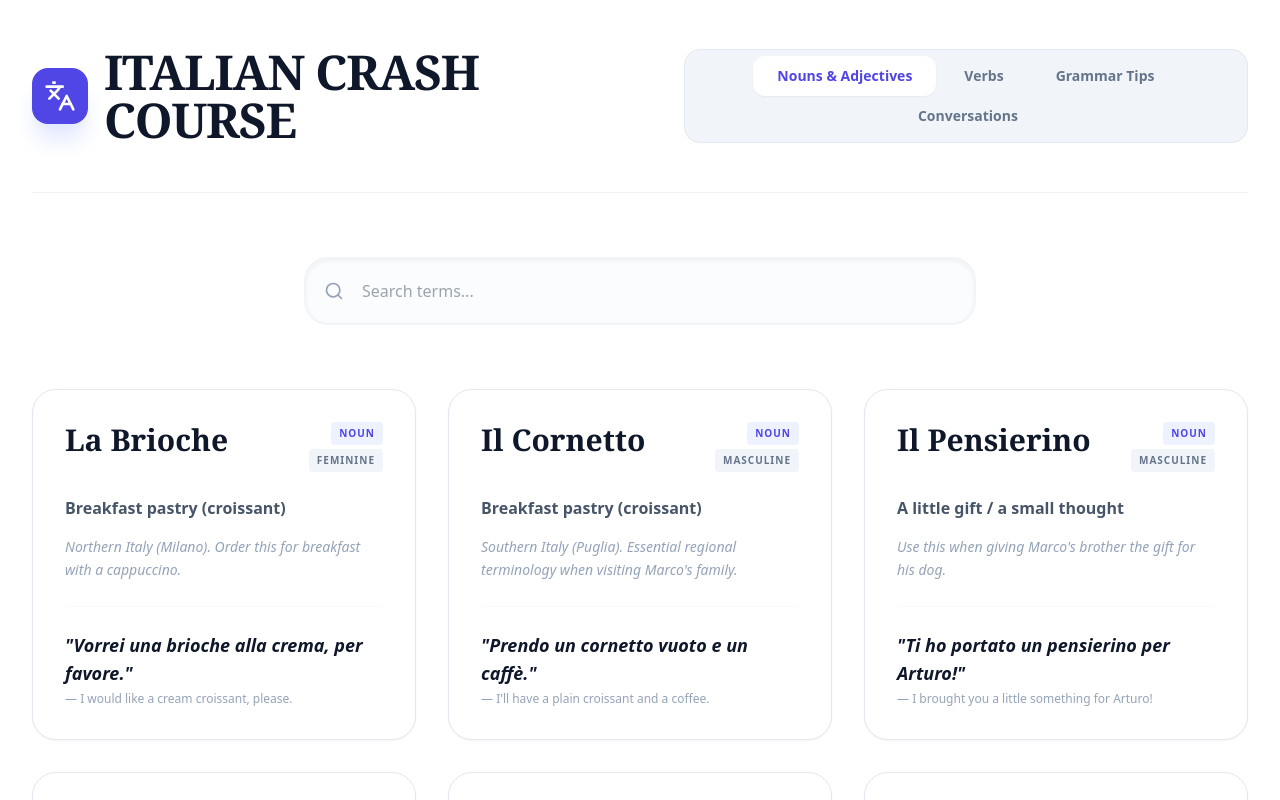
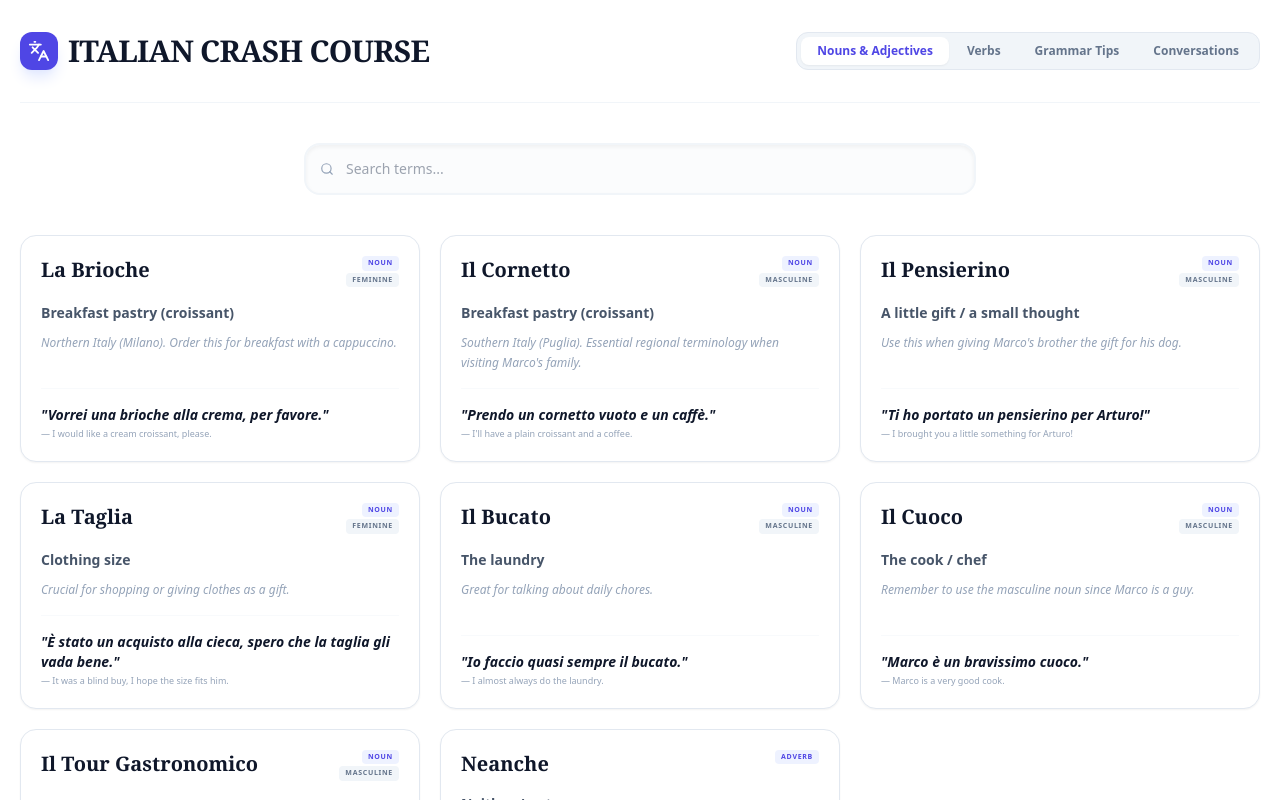
Before and after one commit to kxxxx-hi/italian-crash-course, a Next.js app: page / in a window 1280 px wide. Shown: the top 800 px of the page. Built offline with nearby package versions, Linux system fonts and the light colour scheme.

Commit message:
Update page.tsx

```diff
--- a/app/page.tsx
+++ b/app/page.tsx
@@ -229,23 +229,23 @@ const CONVERSATIONS = [
 
 const VerbDetail = ({ verb, onBack }: { verb: any; onBack: () => void }) => (
   <div className="animate-in fade-in slide-in-from-left-4 duration-500">
-    <button onClick={onBack} className="flex items-center gap-2 text-indigo-600 font-bold mb-8 hover:underline">
-      <ChevronLeft size={20} /> Torna alla lista
+    <button onClick={onBack} className="flex items-center gap-1.5 text-indigo-600 text-sm font-bold mb-5 hover:underline">
+      <ChevronLeft size={14} /> Torna alla lista
     </button>
-    <div className="bg-white rounded-3xl border border-slate-200 p-8 shadow-sm">
-      <h2 className="text-5xl font-serif font-black text-slate-900 mb-2">{verb.word}</h2>
-      <p className="text-slate-500 italic text-xl mb-8">{verb.meaning}</p>
-      <div className="grid grid-cols-1 md:grid-cols-2 lg:grid-cols-3 gap-12">
+    <div className="bg-white rounded-2xl border border-slate-200 p-5 shadow-sm">
+      <h2 className="text-3xl font-serif font-black text-slate-900 mb-1.5">{verb.word}</h2>
+      <p className="text-slate-500 italic text-sm mb-5">{verb.meaning}</p>
+      <div className="grid grid-cols-1 md:grid-cols-2 lg:grid-cols-3 gap-8">
         {Object.entries(verb.conjugations).map(([tense, forms]: [string, any]) => (
           <div key={tense}>
-            <h3 className="text-xs uppercase tracking-[0.2em] font-black text-indigo-600 mb-6 border-b border-indigo-50 pb-2">
+            <h3 className="text-[9px] uppercase tracking-[0.2em] font-black text-indigo-600 mb-4 border-b border-indigo-50 pb-1.5">
               {tense.replace(/([A-Z])/g, ' $1')}
             </h3>
-            <div className="space-y-4 font-sans">
+            <div className="space-y-2.5 font-sans">
               {forms.map((form: string, i: number) => (
-                <div key={i} className="flex justify-between border-b border-slate-50 pb-2">
-                  <span className="text-slate-400 text-xs font-mono">{SUBJECTS[i]}</span>
-                  <span className="font-bold text-slate-800">{form}</span>
+                <div key={i} className="flex justify-between border-b border-slate-50 pb-1.5">
+                  <span className="text-slate-400 text-[9px] font-mono">{SUBJECTS[i]}</span>
+                  <span className="font-bold text-sm text-slate-800">{form}</span>
                 </div>
               ))}
             </div>
@@ -267,19 +267,19 @@ export default function ItalianCrashCourse() {
 
   return (
     <div className="min-h-screen bg-white text-slate-800 font-sans selection:bg-indigo-100">
-      <main className="max-w-7xl mx-auto px-4 sm:px-6 lg:px-8 py-12">
+      <main className="max-w-7xl mx-auto px-3 sm:px-4 lg:px-5 py-8">
 
         {/* Header */}
-        <header className="mb-16 border-b border-slate-100 pb-12">
-          <div className="flex flex-col md:flex-row items-center justify-between gap-8">
-            <div className="flex items-center gap-4">
-              <div className="bg-indigo-600 p-3 rounded-2xl text-white shadow-xl shadow-indigo-100">
-                <Languages size={32} />
+        <header className="mb-10 border-b border-slate-100 pb-8">
+          <div className="flex flex-col md:flex-row items-center justify-between gap-5">
+            <div className="flex items-center gap-2.5">
+              <div className="bg-indigo-600 p-2 rounded-xl text-white shadow-lg shadow-indigo-100">
+                <Languages size={22} />
               </div>
-              <h1 className="text-5xl font-serif font-black text-slate-900 tracking-tight uppercase">Italian Crash Course</h1>
+              <h1 className="text-3xl font-serif font-black text-slate-900 tracking-tight uppercase">Italian Crash Course</h1>
             </div>
 
-            <nav className="flex flex-wrap justify-center space-x-1 bg-slate-100 p-1.5 rounded-2xl border border-slate-200">
+            <nav className="flex flex-wrap justify-center space-x-0.5 bg-slate-100 p-1 rounded-xl border border-slate-200">
               {[
                 { id: "lessico", label: "Nouns & Adjectives" },
                 { id: "verbi", label: "Verbs" },
@@ -289,7 +289,7 @@ export default function ItalianCrashCourse() {
                 <button
                   key={tab.id}
                   onClick={() => { setActiveTab(tab.id); setSelectedVerb(null); }}
-                  className={`px-6 py-2.5 text-sm font-black rounded-xl transition-all ${
+                  className={`px-4 py-1.5 text-xs font-black rounded-lg transition-all ${
                     activeTab === tab.id
                       ? "bg-white text-indigo-600 shadow-sm"
                       : "text-slate-500 hover:text-slate-800"
@@ -304,12 +304,12 @@ export default function ItalianCrashCourse() {
 
         {/* Search - Hidden on specific views */}
         {!selectedVerb && (activeTab === "lessico" || activeTab === "verbi") && (
-          <div className="relative max-w-2xl mx-auto mb-16">
-            <Search className="absolute left-5 top-1/2 -translate-y-1/2 text-slate-400" size={20} />
+          <div className="relative max-w-2xl mx-auto mb-10">
+            <Search className="absolute left-4 top-1/2 -translate-y-1/2 text-slate-400" size={14} />
             <input
               type="text"
               placeholder="Search terms..."
-              className="w-full pl-14 pr-6 py-5 border-2 border-slate-100 rounded-3xl bg-slate-50/50 focus:bg-white focus:border-indigo-500 outline-none transition-all shadow-inner"
+              className="w-full pl-10 pr-4 py-3.5 border-2 border-slate-100 rounded-2xl bg-slate-50/50 focus:bg-white focus:border-indigo-500 outline-none transition-all shadow-inner text-sm"
               value={searchQuery}
               onChange={(e) => setSearchQuery(e.target.value)}
             />
@@ -318,21 +318,21 @@ export default function ItalianCrashCourse() {
 
         {/* 1. NOUNS & ADJECTIVES */}
         {activeTab === "lessico" && (
-          <div className="grid grid-cols-1 md:grid-cols-2 lg:grid-cols-3 gap-8 animate-in fade-in duration-500">
+          <div className="grid grid-cols-1 md:grid-cols-2 lg:grid-cols-3 gap-5 animate-in fade-in duration-500">
             {LESSICO.filter(i => i.word.toLowerCase().includes(searchQuery.toLowerCase())).map((item) => (
-              <div key={item.id} className="bg-white p-8 rounded-3xl border border-slate-200 hover:border-indigo-300 transition-all flex flex-col h-full shadow-sm hover:shadow-lg">
-                <div className="flex justify-between items-start mb-6">
-                  <h3 className="text-3xl font-serif font-bold text-slate-900">{item.word}</h3>
-                  <div className="flex flex-col items-end gap-1">
-                    <span className="text-[10px] font-black bg-indigo-50 text-indigo-600 px-2 py-1 rounded uppercase tracking-widest">{item.type}</span>
-                    {item.gender && <span className="text-[10px] font-black bg-slate-100 text-slate-500 px-2 py-1 rounded uppercase tracking-widest">{item.gender}</span>}
+              <div key={item.id} className="bg-white p-5 rounded-2xl border border-slate-200 hover:border-indigo-300 transition-all flex flex-col h-full shadow-sm hover:shadow-md">
+                <div className="flex justify-between items-start mb-4">
+                  <h3 className="text-xl font-serif font-bold text-slate-900">{item.word}</h3>
+                  <div className="flex flex-col items-end gap-0.5">
+                    <span className="text-[7px] font-black bg-indigo-50 text-indigo-600 px-1.5 py-0.5 rounded uppercase tracking-widest">{item.type}</span>
+                    {item.gender && <span className="text-[7px] font-black bg-slate-100 text-slate-500 px-1.5 py-0.5 rounded uppercase tracking-widest">{item.gender}</span>}
                   </div>
                 </div>
-                <p className="text-slate-600 font-bold mb-4">{item.meaning}</p>
-                <p className="text-slate-400 text-sm mb-6 leading-relaxed italic">{item.usage}</p>
-                <div className="mt-auto pt-6 border-t border-slate-50">
-                  <p className="text-slate-900 font-black italic text-lg">"{item.sentence}"</p>
-                  <p className="text-slate-400 text-xs mt-1">— {item.translation}</p>
+                <p className="text-slate-600 text-sm font-bold mb-2.5">{item.meaning}</p>
+                <p className="text-slate-400 text-xs mb-4 leading-relaxed italic">{item.usage}</p>
+                <div className="mt-auto pt-4 border-t border-slate-50">
+                  <p className="text-slate-900 font-black italic text-sm">"{item.sentence}"</p>
+                  <p className="text-slate-400 text-[9px] mt-0.5">— {item.translation}</p>
                 </div>
               </div>
             ))}
@@ -344,23 +344,23 @@ export default function ItalianCrashCourse() {
           selectedVerb ? (
             <VerbDetail verb={selectedVerb} onBack={() => setSelectedVerb(null)} />
           ) : (
-            <div className="grid grid-cols-1 md:grid-cols-2 lg:grid-cols-3 gap-8 animate-in fade-in duration-500">
+            <div className="grid grid-cols-1 md:grid-cols-2 lg:grid-cols-3 gap-5 animate-in fade-in duration-500">
               {VERBS.filter(v => v.word.toLowerCase().includes(searchQuery.toLowerCase())).map((verb) => (
                 <div
                   key={verb.id}
                   onClick={() => setSelectedVerb(verb)}
-                  className="bg-white p-8 rounded-3xl border border-slate-200 hover:border-indigo-500 cursor-pointer transition-all group shadow-sm flex flex-col"
+                  className="bg-white p-5 rounded-2xl border border-slate-200 hover:border-indigo-500 cursor-pointer transition-all group shadow-sm flex flex-col"
                 >
-                  <div className="flex justify-between items-center mb-6">
-                    <h3 className="text-3xl font-serif font-bold text-slate-900 group-hover:text-indigo-600">{verb.word}</h3>
-                    <TableIcon className="text-slate-200 group-hover:text-indigo-400" size={28} />
+                  <div className="flex justify-between items-center mb-4">
+                    <h3 className="text-xl font-serif font-bold text-slate-900 group-hover:text-indigo-600">{verb.word}</h3>
+                    <TableIcon className="text-slate-200 group-hover:text-indigo-400" size={20} />
                   </div>
-                  <p className="text-slate-600 font-bold mb-2">{verb.meaning}</p>
-                  <p className="text-indigo-600 text-xs font-black uppercase tracking-widest mb-6 flex items-center gap-2">
-                    View Conjugations <ArrowRight size={14} />
+                  <p className="text-slate-600 text-sm font-bold mb-1.5">{verb.meaning}</p>
+                  <p className="text-indigo-600 text-[9px] font-black uppercase tracking-widest mb-4 flex items-center gap-1.5">
+                    View Conjugations <ArrowRight size={10} />
                   </p>
-                  <div className="mt-auto pt-4 border-t border-slate-50">
-                    <p className="text-slate-400 text-sm italic">"{verb.sentence}"</p>
+                  <div className="mt-auto pt-2.5 border-t border-slate-50">
+                    <p className="text-slate-400 text-[10px] italic">"{verb.sentence}"</p>
                   </div>
                 </div>
               ))}
@@ -370,19 +370,19 @@ export default function ItalianCrashCourse() {
 
         {/* 3. GRAMMAR TIPS */}
         {activeTab === "grammatica" && (
-          <div className="max-w-4xl mx-auto space-y-8 animate-in fade-in duration-500">
+          <div className="max-w-4xl mx-auto space-y-5 animate-in fade-in duration-500">
             {GRAMMAR_TIPS.map((tip, idx) => (
-              <div key={idx} className="bg-slate-50 rounded-3xl p-8 border border-slate-200">
-                <div className="flex items-center gap-3 mb-6">
-                  <div className="bg-indigo-100 p-2 rounded-lg text-indigo-600">
-                    <Lightbulb size={24} />
+              <div key={idx} className="bg-slate-50 rounded-2xl p-5 border border-slate-200">
+                <div className="flex items-center gap-2 mb-4">
+                  <div className="bg-indigo-100 p-1.5 rounded-lg text-indigo-600">
+                    <Lightbulb size={16} />
                   </div>
-                  <h3 className="text-2xl font-serif font-bold text-slate-900">{tip.title}</h3>
+                  <h3 className="text-lg font-serif font-bold text-slate-900">{tip.title}</h3>
                 </div>
-                <ul className="space-y-4">
+                <ul className="space-y-2.5">
                   {tip.points.map((point, pIdx) => (
-                    <li key={pIdx} className="flex gap-4 text-slate-700 leading-relaxed font-medium">
-                      <div className="mt-2.5 w-1.5 h-1.5 bg-indigo-400 rounded-full shrink-0" />
+                    <li key={pIdx} className="flex gap-2.5 text-sm text-slate-700 leading-relaxed font-medium">
+                      <div className="mt-1.5 w-1 h-1 bg-indigo-400 rounded-full shrink-0" />
                       {point}
                     </li>
                   ))}
@@ -394,33 +394,33 @@ export default function ItalianCrashCourse() {
 
         {/* 4. CONVERSATIONS */}
         {activeTab === "conversazioni" && (
-          <div className="max-w-3xl mx-auto space-y-12 animate-in fade-in slide-in-from-bottom-4 duration-500 font-sans">
+          <div className="max-w-3xl mx-auto space-y-8 animate-in fade-in slide-in-from-bottom-4 duration-500 font-sans">
             {CONVERSATIONS.map((conv, idx) => (
-              <div key={idx} className="bg-white rounded-3xl border border-slate-200 overflow-hidden shadow-sm">
-                <div className="bg-indigo-600 p-6 text-white flex justify-between items-center">
-                  <h3 className="text-xl font-serif font-bold">{conv.title}</h3>
-                  <span className="text-[10px] font-black uppercase tracking-widest bg-white/20 px-2 py-1 rounded">{conv.type}</span>
+              <div key={idx} className="bg-white rounded-2xl border border-slate-200 overflow-hidden shadow-sm">
+                <div className="bg-indigo-600 p-4 text-white flex justify-between items-center">
+                  <h3 className="text-sm font-serif font-bold">{conv.title}</h3>
+                  <span className="text-[7px] font-black uppercase tracking-widest bg-white/20 px-1.5 py-0.5 rounded">{conv.type}</span>
                 </div>
-                <div className="p-8">
+                <div className="p-5">
                   {conv.type === "Dialogue" ? (
-                    <div className="space-y-6">
+                    <div className="space-y-4">
                       {conv.lines?.map((line, lIdx) => (
                         <div key={lIdx} className={`flex flex-col ${line.speaker === "Tu" ? "items-end text-right" : "items-start"}`}>
-                          <span className="text-[10px] font-black text-slate-400 uppercase mb-1 flex items-center gap-1">
-                            {line.speaker === "Tu" ? <User size={10} /> : <UserCircle size={10} />} {line.speaker}
+                          <span className="text-[7px] font-black text-slate-400 uppercase mb-0.5 flex items-center gap-0.5">
+                            {line.speaker === "Tu" ? <User size={7} /> : <UserCircle size={7} />} {line.speaker}
                           </span>
-                          <div className={`max-w-md p-4 rounded-2xl ${line.speaker === "Tu" ? "bg-indigo-50 text-indigo-900 rounded-tr-none" : "bg-slate-50 text-slate-900 rounded-tl-none"}`}>
-                            <p className="font-bold italic text-lg leading-snug">{line.text}</p>
-                            <p className="text-xs text-slate-400 mt-2 font-medium">{line.en}</p>
+                          <div className={`max-w-md p-2.5 rounded-xl ${line.speaker === "Tu" ? "bg-indigo-50 text-indigo-900 rounded-tr-none" : "bg-slate-50 text-slate-900 rounded-tl-none"}`}>
+                            <p className="font-bold italic text-xs leading-snug">{line.text}</p>
+                            <p className="text-[9px] text-slate-400 mt-1 font-medium">{line.en}</p>
                           </div>
                         </div>
                       ))}
                     </div>
                   ) : (
-                    <div className="space-y-6">
-                      <p className="text-xl text-slate-700 leading-relaxed font-serif italic">"{conv.content}"</p>
-                      <div className="bg-slate-50 p-6 rounded-2xl text-sm text-slate-500 font-medium border-l-4 border-indigo-400">
-                        <strong className="text-indigo-600 uppercase tracking-widest text-[10px] block mb-2">Translation</strong> {conv.translation}
+                    <div className="space-y-4">
+                      <p className="text-sm text-slate-700 leading-relaxed font-serif italic">"{conv.content}"</p>
+                      <div className="bg-slate-50 p-4 rounded-xl text-xs text-slate-500 font-medium border-l-4 border-indigo-400">
+                        <strong className="text-indigo-600 uppercase tracking-widest text-[7px] block mb-1">Translation</strong> {conv.translation}
                       </div>
                     </div>
                   )}
```
